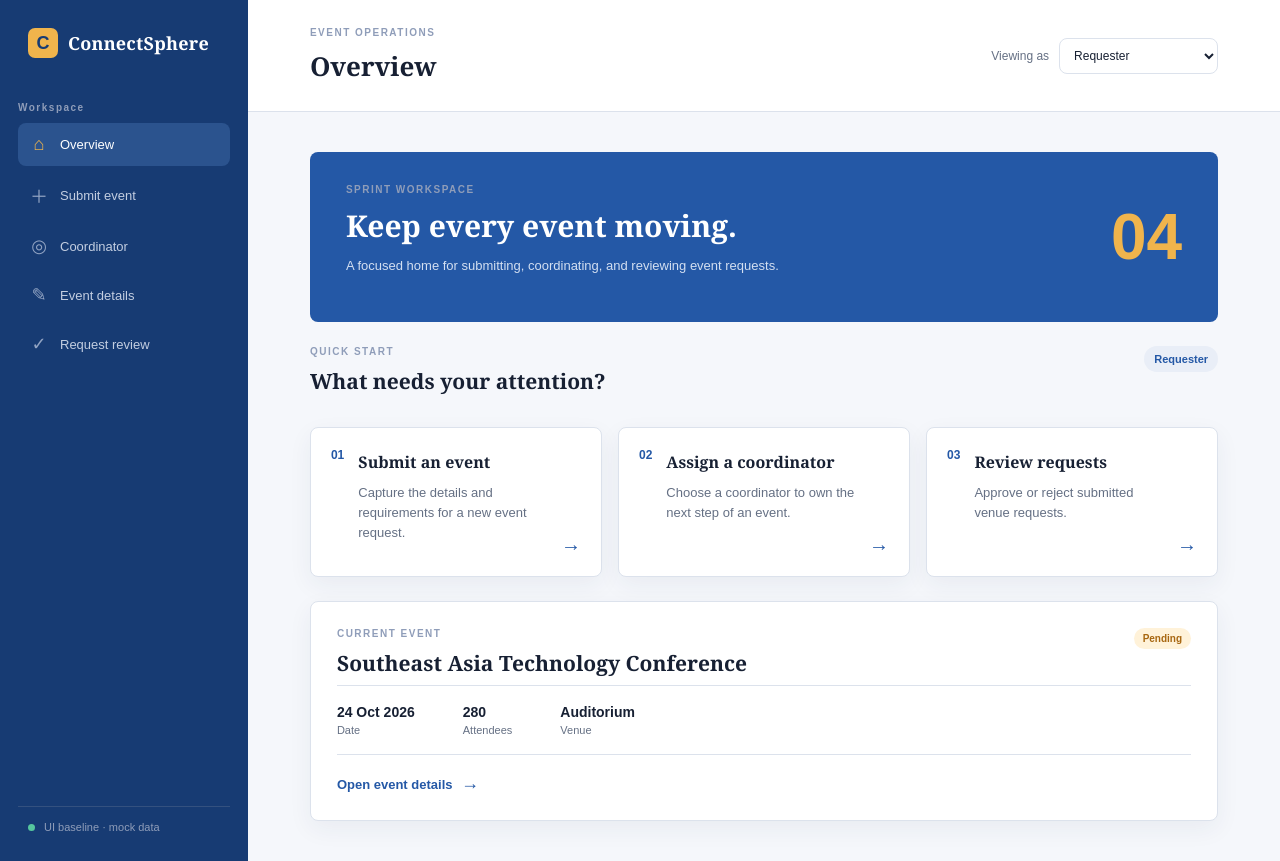
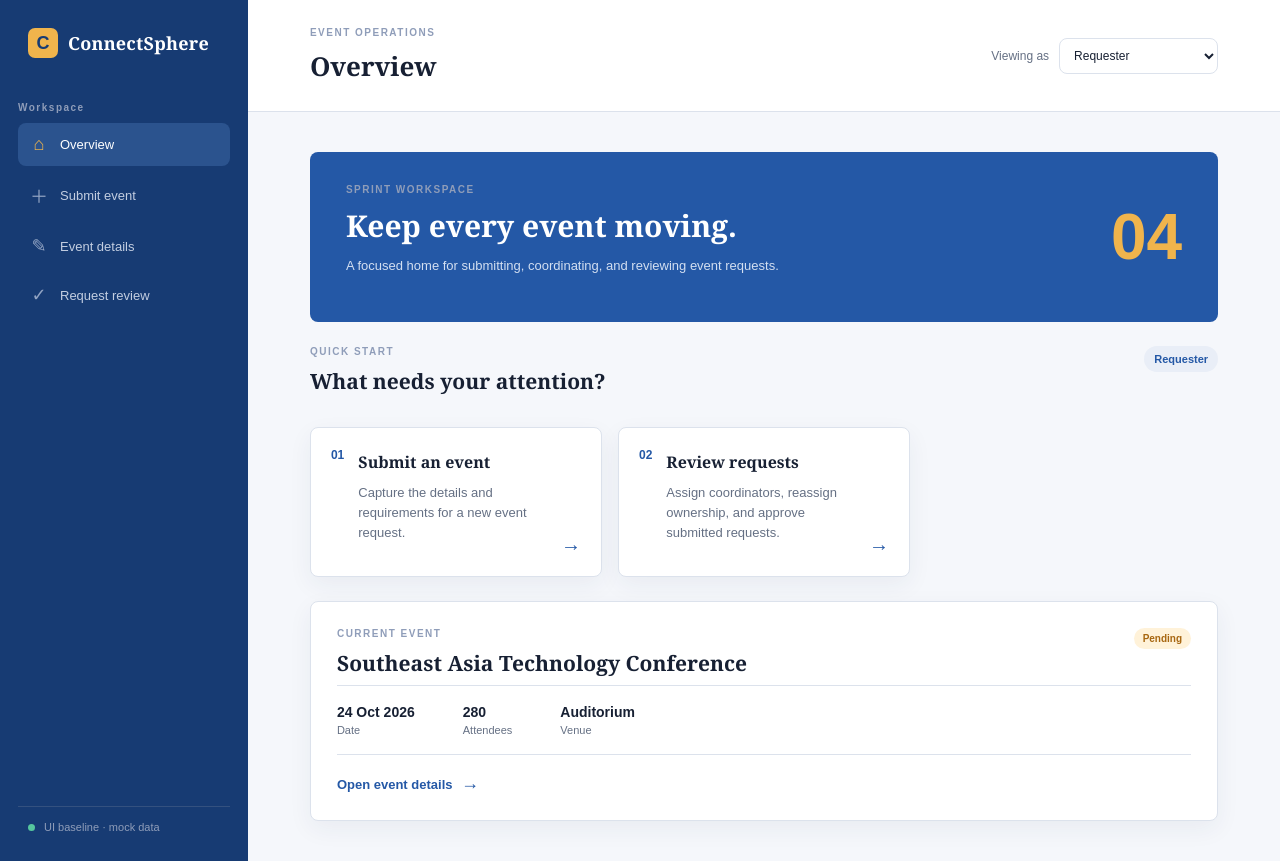
Before and after one commit to is212-g7t4/is212-g7t4, a React (Vite) app in the folder frontend/event-management-ui/: page / in a window 1280 px wide. Built offline with nearby package versions, Linux system fonts and the light colour scheme.

Commit message:
SCRUM-17: View only assigned events as logged-in coordinator + removed old coordinator assignment template

```diff
--- a/frontend/event-management-ui/src/App.tsx
+++ b/frontend/event-management-ui/src/App.tsx
@@ -1,8 +1,6 @@
 import { useEffect, useState } from 'react'
 import './App.css'
 import { Sidebar, Topbar } from './components/Navigation'
-import { users } from './mockData'
-import { AssignmentPage } from './pages/AssignmentPage'
 import { DashboardPage } from './pages/DashboardPage'
 import { ManagePage } from './pages/ManagePage'
 import { SubmittedRequestsPage } from './pages/SubmittedRequestsPage'
@@ -12,17 +10,17 @@ import type { EventData, Role, Route } from './types'
 const paths: Record<Route, string> = {
   dashboard: '/',
   submit: '/events/new',
-  assignment: '/events/evt-001/assign-coordinator',
   manage: '/events/evt-001/edit',
   review: '/requests/review',
+  assigned: '/events/assigned',
 }
 
 function getRoute(): Route {
   const path = window.location.pathname
   if (path === '/events/new') return 'submit'
-  if (path.includes('assign-coordinator')) return 'assignment'
   if (path.includes('/edit')) return 'manage'
   if (path === '/requests/review') return 'review'
+  if (path === '/events/assigned') return 'assigned'
   return 'dashboard'
 }
 
@@ -41,7 +39,6 @@ function App() {
   equipmentRequirements: '',
   registrationNeeds: '',
 })
-  const [coordinator, setCoordinator] = useState(users[0].name)
   const [notice, setNotice] = useState('')
 
   useEffect(() => {
@@ -61,15 +58,15 @@ function App() {
   }
 
   return <div className="app-shell">
-    <Sidebar route={route} onNavigate={navigate} />
+    <Sidebar route={route} role={role} onNavigate={navigate} />
     <main className="main-content">
       <Topbar route={route} role={role} onRoleChange={setRole} />
       {notice && <div className="notice" role="status">{notice}</div>}
       {route === 'dashboard' && <DashboardPage onNavigate={navigate} role={role} />}
       {route === 'submit' && <SubmissionPage role={role} />}
-      {route === 'assignment' && <AssignmentPage coordinator={coordinator} setCoordinator={setCoordinator} onSave={() => setNotice(`Coordinator updated locally to ${coordinator}.`)} />}
       {route === 'manage' && <ManagePage event={event} updateEvent={updateEvent} onSave={() => setNotice('Event details saved locally.')} />}
       {route === 'review' && <SubmittedRequestsPage key={role} role={role} />}
+      {route === 'assigned' && <SubmittedRequestsPage key={role} role={role} assignedOnly />}
     </main>
   </div>
 }
--- a/frontend/event-management-ui/src/components/Navigation.tsx
+++ b/frontend/event-management-ui/src/components/Navigation.tsx
@@ -1,8 +1,8 @@
 import type { Role, Route } from '../types'
 import { roles } from '../mockData'
 
-export function Sidebar({ route, onNavigate }: { route: Route; onNavigate: (route: Route) => void }) {
-  return <aside className="sidebar"><div className="brand"><span className="brand-mark">C</span><span>ConnectSphere</span></div><p className="nav-label">Workspace</p><nav className="nav-list" aria-label="Main navigation"><NavButton active={route === 'dashboard'} onClick={() => onNavigate('dashboard')} icon="⌂">Overview</NavButton><NavButton active={route === 'submit'} onClick={() => onNavigate('submit')} icon="＋">Submit event</NavButton><NavButton active={route === 'assignment'} onClick={() => onNavigate('assignment')} icon="◎">Coordinator</NavButton><NavButton active={route === 'manage'} onClick={() => onNavigate('manage')} icon="✎">Event details</NavButton><NavButton active={route === 'review'} onClick={() => onNavigate('review')} icon="✓">Request review</NavButton></nav><div className="sidebar-footer"><span className="status-dot" /> UI baseline · mock data</div></aside>
+export function Sidebar({ route, role, onNavigate }: { route: Route; role: Role; onNavigate: (route: Route) => void }) {
+  return <aside className="sidebar"><div className="brand"><span className="brand-mark">C</span><span>ConnectSphere</span></div><p className="nav-label">Workspace</p><nav className="nav-list" aria-label="Main navigation"><NavButton active={route === 'dashboard'} onClick={() => onNavigate('dashboard')} icon="⌂">Overview</NavButton><NavButton active={route === 'submit'} onClick={() => onNavigate('submit')} icon="＋">Submit event</NavButton><NavButton active={route === 'manage'} onClick={() => onNavigate('manage')} icon="✎">Event details</NavButton><NavButton active={route === 'review'} onClick={() => onNavigate('review')} icon="✓">Request review</NavButton>{role === 'Event Coordinator' && <NavButton active={route === 'assigned'} onClick={() => onNavigate('assigned')} icon="▣">Assigned Events</NavButton>}</nav><div className="sidebar-footer"><span className="status-dot" /> UI baseline · mock data</div></aside>
 }
 
 function NavButton({ active, onClick, icon, children }: { active: boolean; onClick: () => void; icon: string; children: string }) {
@@ -10,6 +10,6 @@ function NavButton({ active, onClick, icon, children }: { active: boolean; onCli
 }
 
 export function Topbar({ route, role, onRoleChange }: { route: Route; role: Role; onRoleChange: (role: Role) => void }) {
-  const titles: Record<Route, string> = { dashboard: 'Overview', submit: 'Submit an event', assignment: 'Coordinator assignment', manage: 'Event information', review: 'Request review' }
+  const titles: Record<Route, string> = { dashboard: 'Overview', submit: 'Submit an event', manage: 'Event information', review: 'Request review', assigned: 'Assigned Events' }
   return <header className="topbar"><div><p className="eyebrow">EVENT OPERATIONS</p><h1>{titles[route]}</h1></div><label className="role-switcher">Viewing as<select value={role} onChange={(change) => onRoleChange(change.target.value as Role)} aria-label="Select mock role">{roles.map((option) => <option key={option}>{option}</option>)}</select></label></header>
 }
--- a/frontend/event-management-ui/src/pages/AssignmentPage.tsx
+++ /dev/null
@@ -1,6 +0,0 @@
-import { users } from '../mockData'
-import { StatusBadge } from '../components/FormControls'
-
-export function AssignmentPage({ coordinator, setCoordinator, onSave }: { coordinator: string; setCoordinator: (value: string) => void; onSave: () => void }) {
-  return <div className="page-stack"><section className="panel event-summary"><div><p className="eyebrow">EVENT EVT-001</p><h2>Southeast Asia Technology Conference</h2><p className="muted">24 Oct 2026 · Auditorium · 280 attendees</p></div><StatusBadge status="Pending" /></section><section className="panel"><div className="section-heading"><div><p className="eyebrow">DELEGATION</p><h2>Select an event coordinator</h2><p className="muted">Assign or reassign ownership for this event.</p></div><span className="current-assignee">Current: {coordinator}</span></div><div className="user-list">{users.map((user) => <button className={`user-row ${coordinator === user.name ? 'selected' : ''}`} key={user.name} onClick={() => setCoordinator(user.name)}><span className="avatar">{user.initials}</span><span><strong>{user.name}</strong><small>{user.role}</small></span><span className="radio-mark">{coordinator === user.name ? '●' : '○'}</span></button>)}</div><div className="form-actions"><button className="button primary" onClick={onSave}>Save assignment</button></div></section></div>
-}
--- a/frontend/event-management-ui/src/pages/DashboardPage.tsx
+++ b/frontend/event-management-ui/src/pages/DashboardPage.tsx
@@ -2,7 +2,7 @@ import type { Role, Route } from '../types'
 import { StatusBadge } from '../components/FormControls'
 
 export function DashboardPage({ onNavigate, role }: { onNavigate: (route: Route) => void; role: Role }) {
-  return <div className="page-stack"><section className="welcome-panel"><div><p className="eyebrow">SPRINT WORKSPACE</p><h2>Keep every event moving.</h2><p className="muted">A focused home for submitting, coordinating, and reviewing event requests.</p></div><span className="welcome-number">04</span></section><div className="section-heading"><div><p className="eyebrow">QUICK START</p><h2>What needs your attention?</h2></div><span className="role-pill">{role}</span></div><div className="card-grid"><ActionCard number="01" title="Submit an event" text="Capture the details and requirements for a new event request." onClick={() => onNavigate('submit')} /><ActionCard number="02" title="Assign a coordinator" text="Choose a coordinator to own the next step of an event." onClick={() => onNavigate('assignment')} /><ActionCard number="03" title="Review requests" text="Approve or reject submitted venue requests." onClick={() => onNavigate('review')} /></div><section className="panel"><div className="section-heading"><div><p className="eyebrow">CURRENT EVENT</p><h2>Southeast Asia Technology Conference</h2></div><StatusBadge status="Pending" /></div><div className="event-meta"><span><strong>24 Oct 2026</strong> Date</span><span><strong>280</strong> Attendees</span><span><strong>Auditorium</strong> Venue</span></div><button className="text-button" onClick={() => onNavigate('manage')}>Open event details <span>→</span></button></section></div>
+  return <div className="page-stack"><section className="welcome-panel"><div><p className="eyebrow">SPRINT WORKSPACE</p><h2>Keep every event moving.</h2><p className="muted">A focused home for submitting, coordinating, and reviewing event requests.</p></div><span className="welcome-number">04</span></section><div className="section-heading"><div><p className="eyebrow">QUICK START</p><h2>What needs your attention?</h2></div><span className="role-pill">{role}</span></div><div className="card-grid"><ActionCard number="01" title="Submit an event" text="Capture the details and requirements for a new event request." onClick={() => onNavigate('submit')} /><ActionCard number="02" title="Review requests" text="Assign coordinators, reassign ownership, and approve submitted requests." onClick={() => onNavigate('review')} /></div><section className="panel"><div className="section-heading"><div><p className="eyebrow">CURRENT EVENT</p><h2>Southeast Asia Technology Conference</h2></div><StatusBadge status="Pending" /></div><div className="event-meta"><span><strong>24 Oct 2026</strong> Date</span><span><strong>280</strong> Attendees</span><span><strong>Auditorium</strong> Venue</span></div><button className="text-button" onClick={() => onNavigate('manage')}>Open event details <span>→</span></button></section></div>
 }
 
 function ActionCard({ number, title, text, onClick }: { number: string; title: string; text: string; onClick: () => void }) {
--- a/frontend/event-management-ui/src/types.ts
+++ b/frontend/event-management-ui/src/types.ts
@@ -1,5 +1,5 @@
 export type Role = 'Requester' | 'Event Coordinator' | 'Venue Staff' | 'Technical Support'
-export type Route = 'dashboard' | 'submit' | 'assignment' | 'manage' | 'review'
+export type Route = 'dashboard' | 'submit' | 'manage' | 'review' | 'assigned'
 export type RequestStatus =
   | 'Pending'
   | 'Submitted'
```
Also changed, not shown: frontend/event-management-ui/src/pages/SubmittedRequestsPage.tsx (+5 -4 lines).
